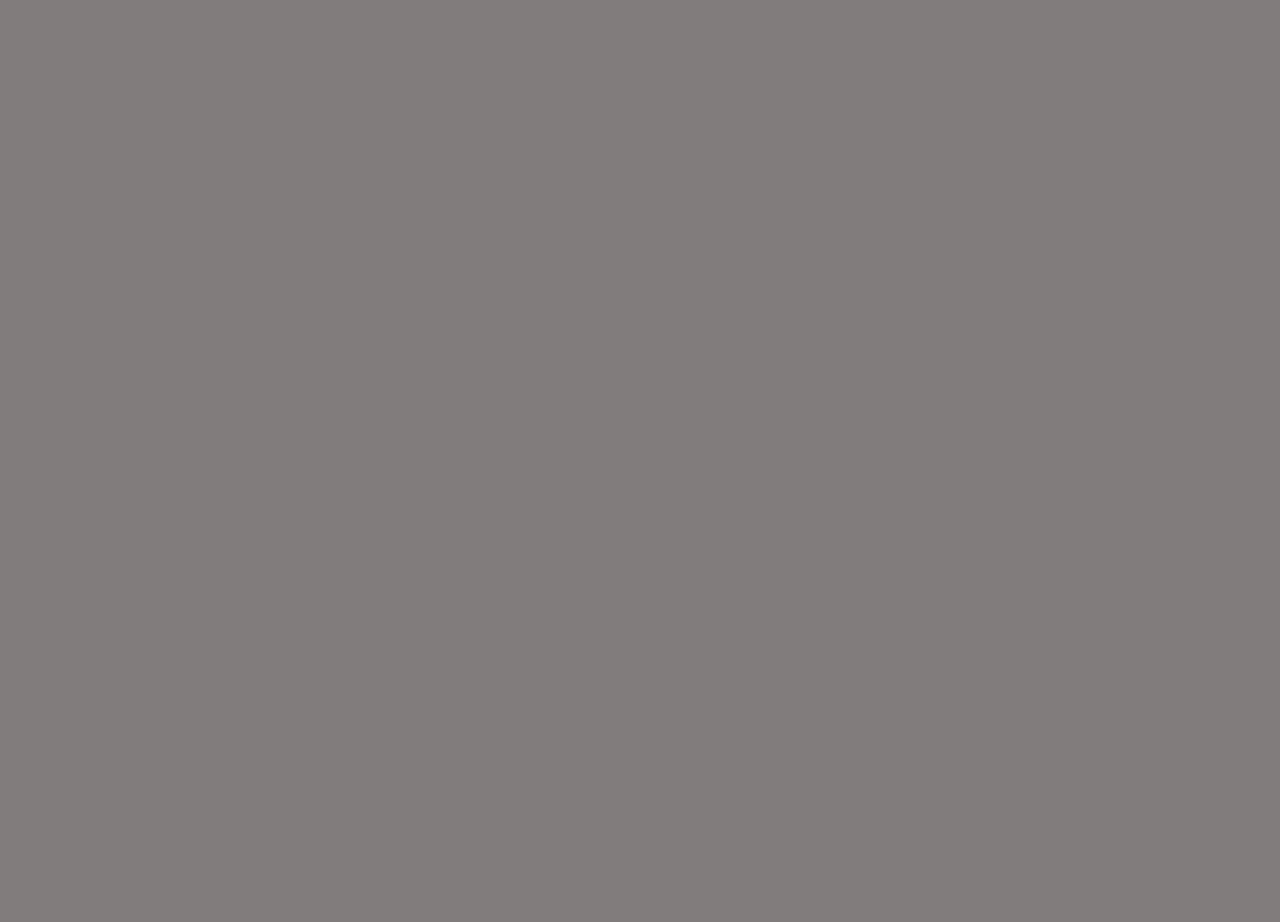
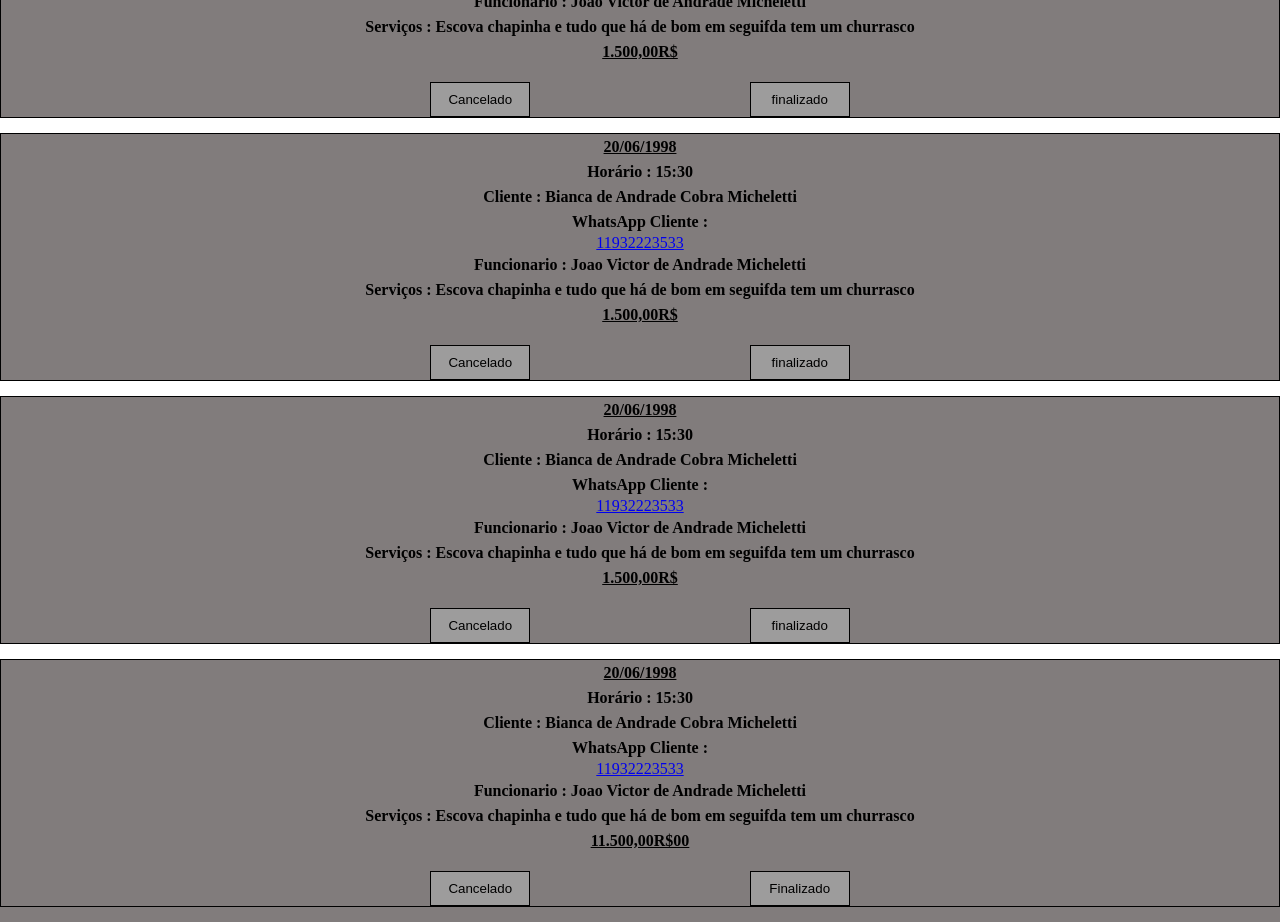
Before and after one commit to joaoMicheletti/BeautyBook, a React (Create React App) app in the folder frontend/: page /painel in a window 1280 px wide. Shown: the part 420-1342 px from the top of the page. Before the commit the page ends 800 px from the top, so only its background shows below. Built offline with nearby package versions, Linux system fonts and the light colour scheme.

Commit message:
agendados
Definido o layout da div responsável por
mostrar os agendamentos da data selecionada

```diff
--- a/frontend/src/pages/painel/painel.js
+++ b/frontend/src/pages/painel/painel.js
@@ -43,10 +43,88 @@ export default function Painel(){
                          <button id="BtnAgenda" type="sybmit">Buscar</button>
                     </div>
                 </div>
-
                 <br/>
                 <hr/>
                 <br/>
+                <div id="Agendados">
+                    <ul>
+                        <li>
+                            <p className="UnderLine" >20/06/1998</p>
+                            <p>Horário : 15:30</p>
+                            <p>Cliente :  Bianca de Andrade Cobra Micheletti</p>
+                            <p>WhatsApp Cliente : </p>
+                            <a target="_blank"
+                            rel='noreferrer'
+                            href='https://api.whatsapp.com/send?phone=5511932223533&text=Ol%C3%A1,%20Passando%20para%20lembrar-lhe%20que%20hoje%20voc%C3%AA%20tem%20um%20Hor%C3%A1rio%20marcado%20conosco.%20Posso%20Confirmar?'
+                            className="LKWhatsapp">11932223533</a>
+                            <p>Funcionario :  Joao Victor de Andrade Micheletti</p>
+                            <p>Serviços :  Escova chapinha e tudo que há de bom em seguifda tem um churrasco</p>
+                            <p className="UnderLine">1.500,00R$</p><br/>
+                            <div className="DivStatus">
+                                <button className="BtnStatus" >Cancelado</button>
+                                <button className="BtnStatus" >finalizado</button>
+                            </div>
+                        </li>
+                    </ul>
+                    <ul>
+                        <li>
+                            <p className="UnderLine" >20/06/1998</p>
+                            <p>Horário : 15:30</p>
+                            <p>Cliente :  Bianca de Andrade Cobra Micheletti</p>
+                            <p>WhatsApp Cliente : </p>
+                            <a target="_blank"
+                            rel='noreferrer'
+                            href='https://api.whatsapp.com/send?phone=5511932223533&text=Ol%C3%A1,%20Passando%20para%20lembrar-lhe%20que%20hoje%20voc%C3%AA%20tem%20um%20Hor%C3%A1rio%20marcado%20conosco.%20Posso%20Confirmar?'
+                            className="LKWhatsapp">11932223533</a>
+                            <p>Funcionario :  Joao Victor de Andrade Micheletti</p>
+                            <p>Serviços :  Escova chapinha e tudo que há de bom em seguifda tem um churrasco</p>
+                            <p className="UnderLine">1.500,00R$</p><br/>
+                            <div className="DivStatus">
+                                <button className="BtnStatus" >Cancelado</button>
+                                <button className="BtnStatus" >finalizado</button>
+                            </div>
+                        </li>
+                    </ul>
+                    <ul>
+                        <li>
+                            <p className="UnderLine" >20/06/1998</p>
+                            <p>Horário : 15:30</p>
+                            <p>Cliente :  Bianca de Andrade Cobra Micheletti</p>
+                            <p>WhatsApp Cliente : </p>
+                            <a target="_blank"
+                            rel='noreferrer'
+                            href='https://api.whatsapp.com/send?phone=5511932223533&text=Ol%C3%A1,%20Passando%20para%20lembrar-lhe%20que%20hoje%20voc%C3%AA%20tem%20um%20Hor%C3%A1rio%20marcado%20conosco.%20Posso%20Confirmar?'
+                            className="LKWhatsapp">11932223533</a>
+                            <p>Funcionario :  Joao Victor de Andrade Micheletti</p>
+                            <p>Serviços :  Escova chapinha e tudo que há de bom em seguifda tem um churrasco</p>
+                            <p className="UnderLine">1.500,00R$</p><br/>
+                            <div className="DivStatus">
+                                <button className="BtnStatus" >Cancelado</button>
+                                <button className="BtnStatus" >finalizado</button>
+                            </div>
+                        </li>
+                    </ul>
+                    <ul>
+                        <li>
+                            <p className="UnderLine" >20/06/1998</p>
+                            <p>Horário : 15:30</p>
+                            <p>Cliente :  Bianca de Andrade Cobra Micheletti</p>
+                            <p>WhatsApp Cliente : </p>
+                            <a target="_blank"
+                            rel='noreferrer'
+                            href='https://api.whatsapp.com/send?phone=5511932223533&text=Ol%C3%A1,%20Passando%20para%20lembrar-lhe%20que%20hoje%20voc%C3%AA%20tem%20um%20Hor%C3%A1rio%20marcado%20conosco.%20Posso%20Confirmar?'
+                            className="LKWhatsapp">11932223533</a>
+                            <p>Funcionario :  Joao Victor de Andrade Micheletti</p>
+                            <p>Serviços :  Escova chapinha e tudo que há de bom em seguifda tem um churrasco</p>
+                            <p className="UnderLine">11.500,00R$00</p> <br/>
+                            <div className="DivStatus">
+                                <button className="BtnStatus" >Cancelado</button>
+                                <button className="BtnStatus"> Finalizado</button>
+                            </div>
+                        </li>
+                    </ul>
+
+                </div>
             </section>
         </div>
     );
--- a/frontend/src/pages/painel/style.css
+++ b/frontend/src/pages/painel/style.css
@@ -106,3 +106,35 @@ hr{
 #BtnAgenda:hover {
     opacity: 80%;
 }
+#Agendados {
+    width: 100%;
+}
+#Agendados ul {
+    border: black solid 1px;
+    margin-bottom: 15px;
+    background-color: rgb(129, 124, 124);
+    text-align: center;
+}
+#Agendados ul li p {
+    line-height: 25px;
+    font-weight: 600;
+}
+.UnderLine{
+    text-decoration: underline;
+}
+.DivStatus {
+    margin-left: 25%;
+    width: 50%;
+    height: 35px;
+    display: flex;
+    justify-content: space-around;
+}
+.BtnStatus {
+    background-color: rgba(163, 163, 163, 0.836);
+    border: solid black 1px;
+    width: 100px;
+    cursor: pointer;
+}
+.BtnStatus:hover {
+    opacity: 80%;
+}
```
